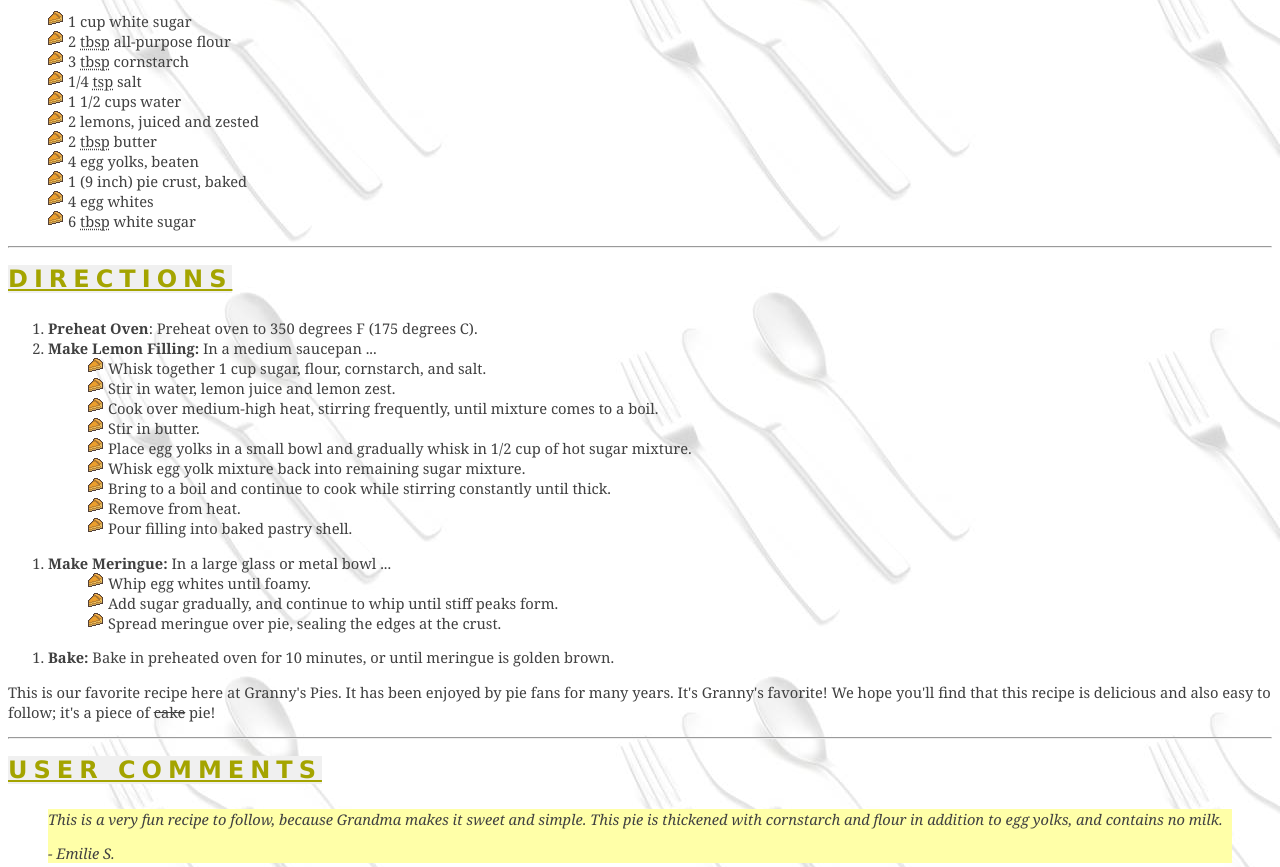
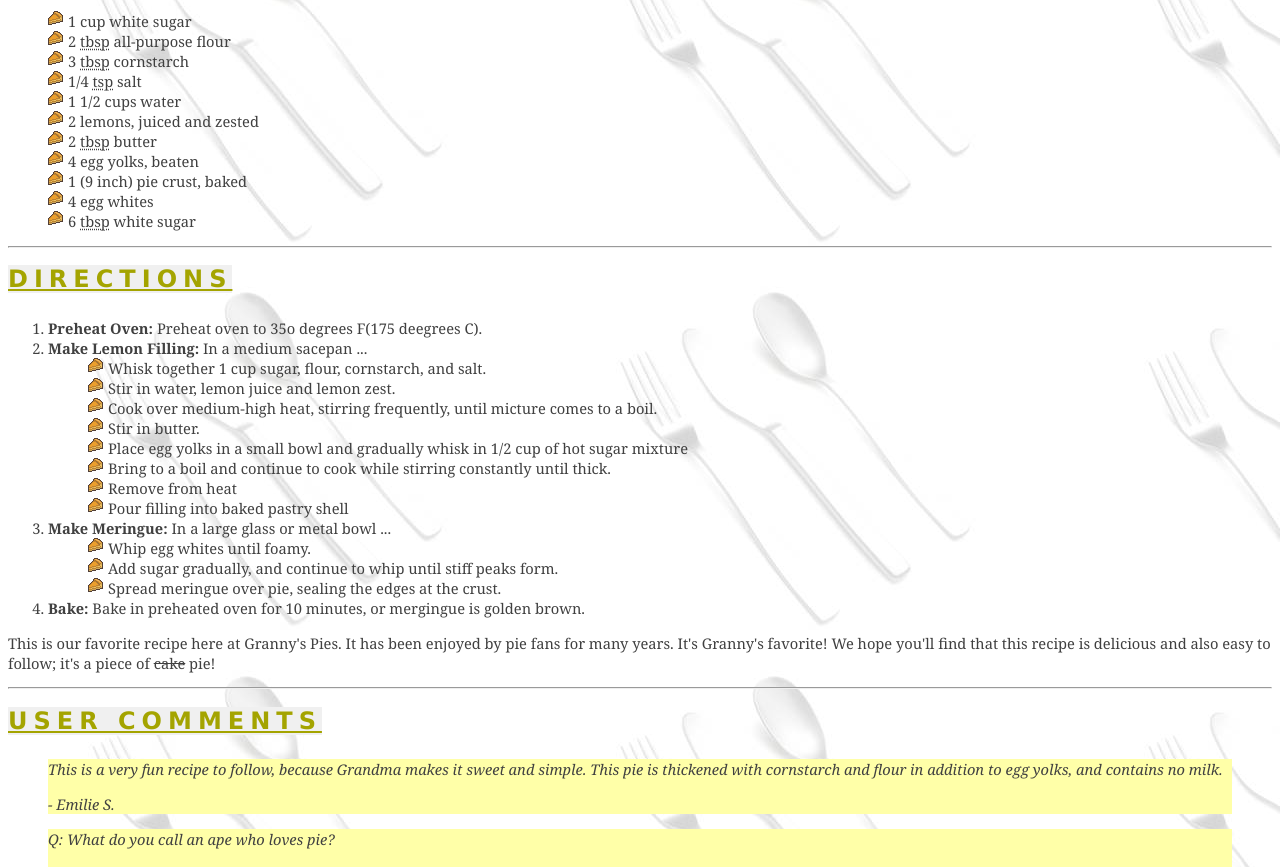
Before and after one commit to dememan/dememan.github.io, a plain HTML site: page pie.html in a window 1280 px wide. Shown: the part 506-1373 px from the top of the page. Drawn offline with Linux system fonts and the light colour scheme.

Commit message:
Update pie.html

```diff
--- a/pie.html
+++ b/pie.html
@@ -69,36 +69,30 @@
             DIRECTIONS
         </div>
         <div class="data">
-            <ol>
-                <li> <strong>Preheat Oven</strong>: Preheat oven to 350 degrees F (175 degrees C).</li>
-                <li><strong>Make Lemon Filling:</strong> In a medium saucepan ...</li>
+               <ol>
+        <li><strong>Preheat Oven: </strong> Preheat oven to 35o degrees F(175 deegrees C).</li>
+        <li><strong>Make Lemon Filling: </strong> In a medium sacepan ...
+            <ul>
+                <li>Whisk together 1 cup sugar, flour, cornstarch, and salt.</li>
+                <li>Stir in water, lemon juice and lemon zest.</li>
+                <li>Cook over medium-high heat, stirring frequently, until micture comes to a boil.</li>
+                <li>Stir in butter.</li>
+                <li>Place egg yolks in a small bowl and gradually whisk in 1/2 cup of hot sugar mixture</li>
+                <li>Bring to a boil and continue to cook while stirring constantly until thick.</li>
+                <li>Remove from heat</li>
+                <li>Pour filling into baked pastry shell</li>
+            </ul>
+        </li>
+        <li><strong>Make Meringue: </strong> In a large glass or metal bowl ...
+            <ul>
+                <li>Whip egg whites until foamy.</li>
+                <li>Add sugar gradually, and continue to whip until stiff peaks form.</li>
+                <li>Spread meringue over pie, sealing the edges at the crust.</li>
+            </ul>
+        </li>
+        <li><strong>Bake: </strong> Bake in preheated oven for 10 minutes, or mergingue is golden brown.
 
-            <ul>
-
-                <li> Whisk together 1 cup sugar, flour, cornstarch, and salt.</li>
-                <li> Stir in water, lemon juice and lemon zest.</li>
-                <li> Cook over medium-high heat, stirring frequently, until mixture comes to a boil.</li>
-                <li> Stir in butter.</li>
-                <li> Place egg yolks in a small bowl and gradually whisk in 1/2 cup of hot sugar mixture.</li>
-                <li> Whisk egg yolk mixture back into remaining sugar mixture.</li>
-                <li> Bring to a boil and continue to cook while stirring constantly until thick.</li>
-                <li> Remove from heat.</li>
-                <li> Pour filling into baked pastry shell.</li>
-
-            </ul>
-                 </ol>
-            <ol>
-                <li><strong>Make Meringue:</strong> In a large glass or metal bowl ...</li>
-
-            <ul>
-                <li> Whip egg whites until foamy.</li>
-                <li> Add sugar gradually, and continue to whip until stiff peaks form.</li>
-                <li> Spread meringue over pie, sealing the edges at the crust.</li>
-              </ol> </ul>
-            <ol>
-                <li><strong>Bake:</strong> Bake in preheated oven for 10 minutes, or until meringue is golden brown.
-                </li>
-            </ol>
+    </ol>
             <p>
                 This is our favorite recipe here at Granny's Pies. It has been enjoyed by pie fans for many years. It's
                 Granny's favorite! We hope you'll find that this recipe is delicious and also easy to follow; it's a
```
